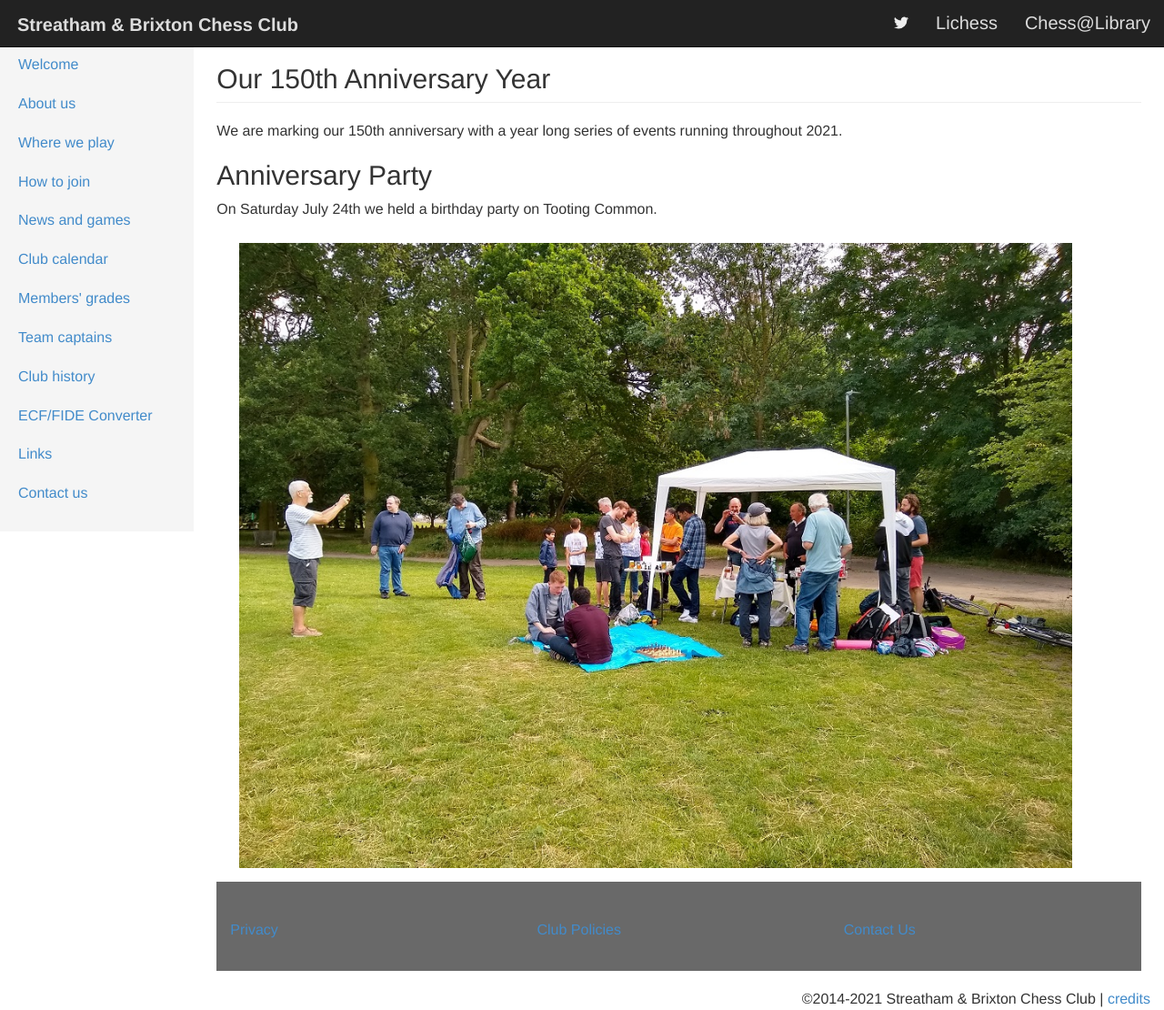
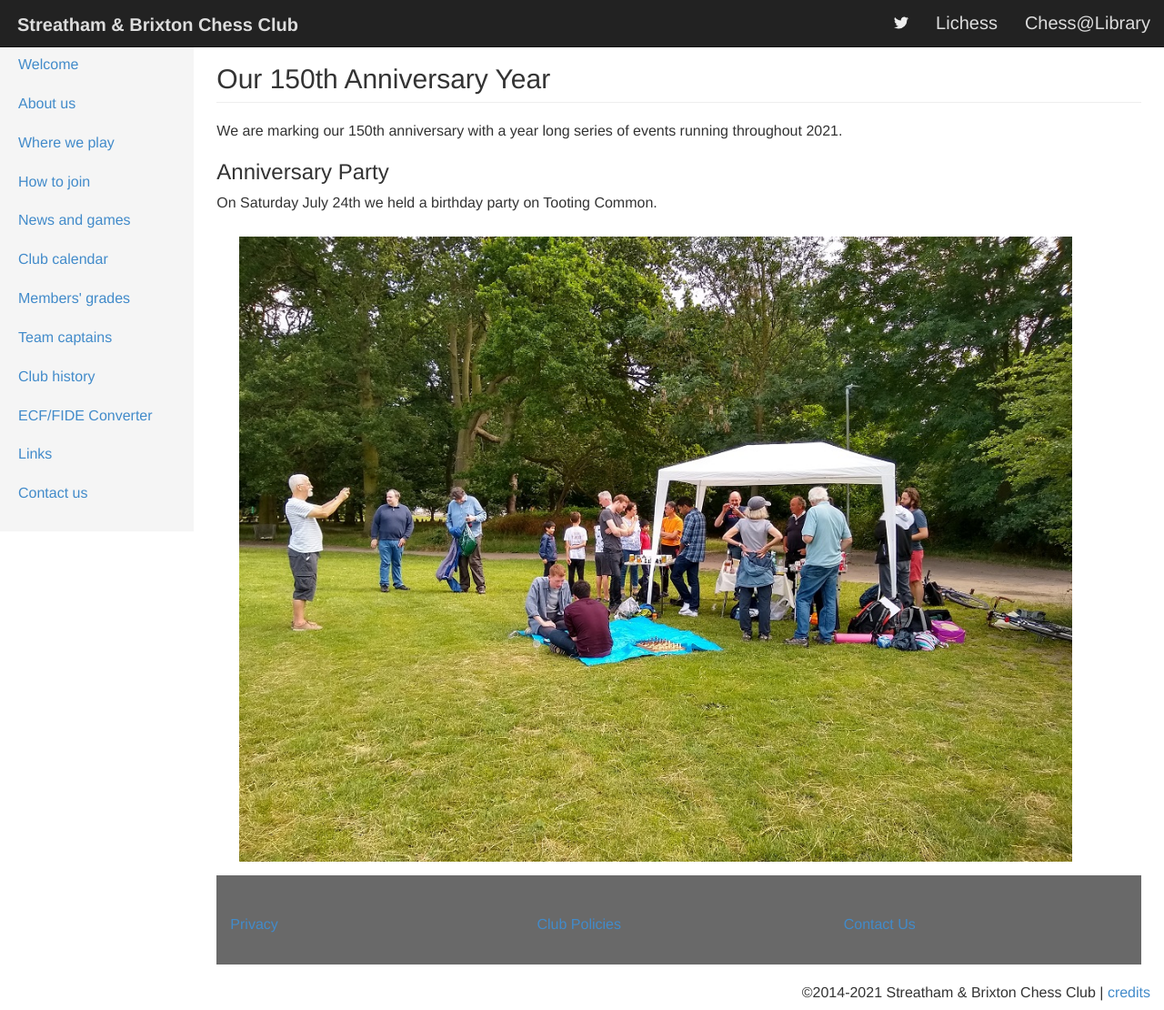
Before and after one commit to streathamchess/streathamchess.github.io, a Jekyll site: the page built from anniversary.md, in a window 1280 px wide and 1110 px high. Shown: the whole window at 91% size. Built offline with Jekyll 4.4.1, drawn with Linux system fonts in a browser that asks for light colours; a script that is not in the unit is left out.

```diff
--- a/anniversary.md
+++ b/anniversary.md
@@ -5,7 +5,7 @@ layout: default
 
 We are marking our 150th anniversary with a year long series of events running throughout 2021.
 
-## Anniversary Party
+### Anniversary Party
 
 On Saturday July 24th we held a birthday party on Tooting Common.
 
```
